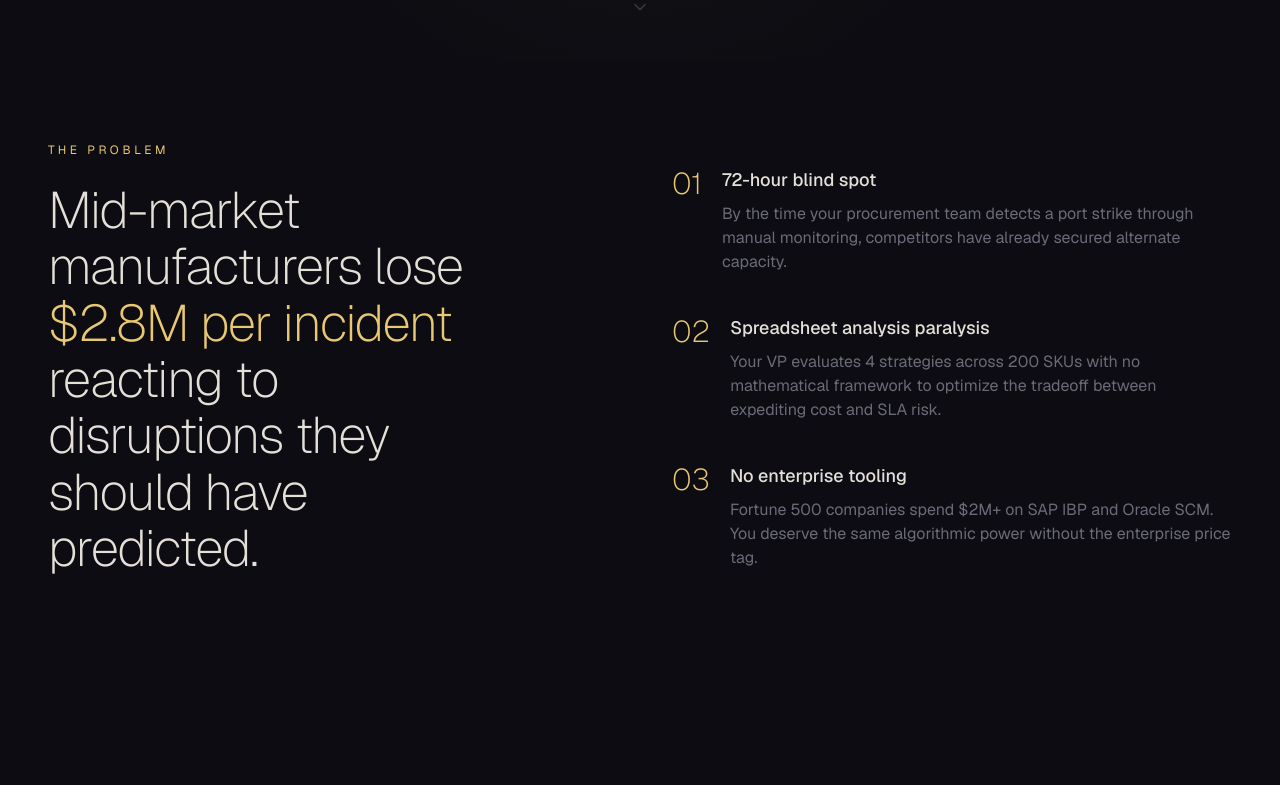
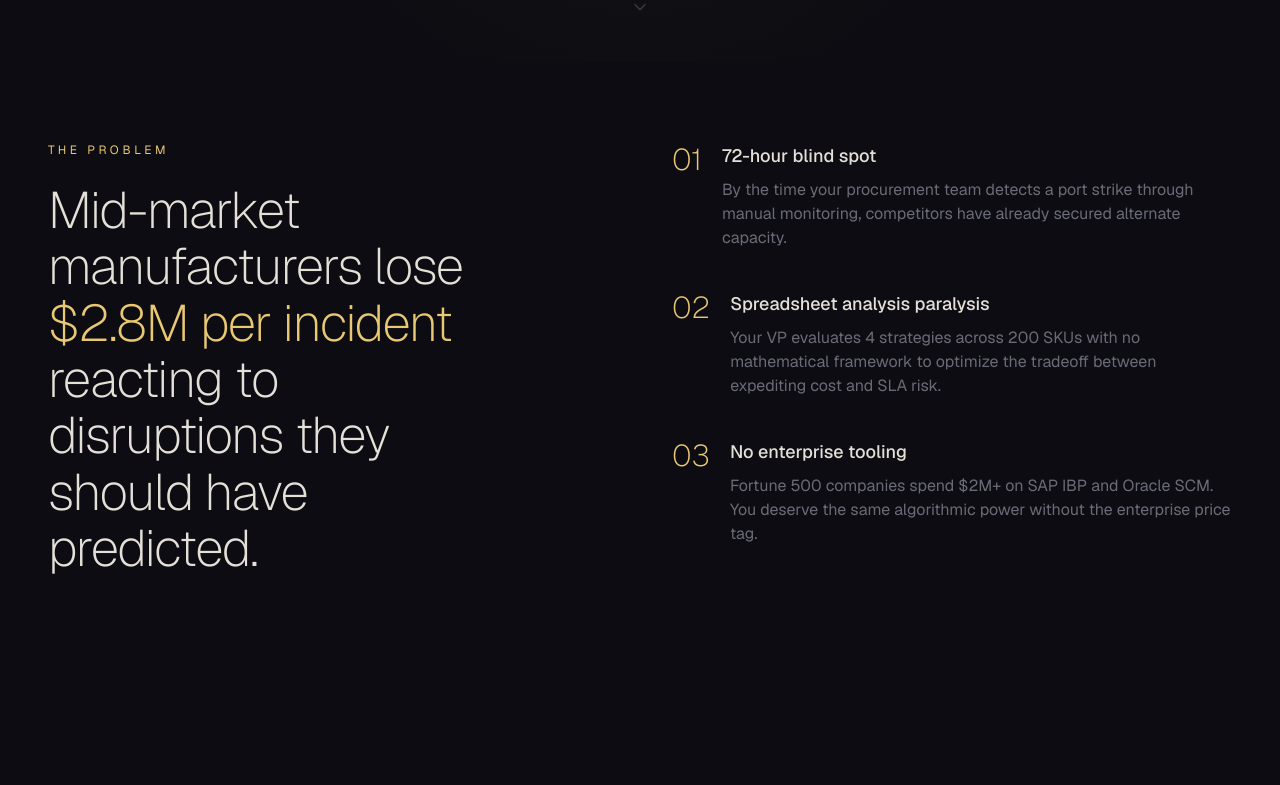
Before and after one commit to alangrewco/htf2026, a Next.js app in the folder frontend/: page / in a window 1280 px wide. Shown: the part 738-1523 px from the top of the page. Built offline with nearby package versions, Linux system fonts and the light colour scheme.

Commit message:
fix: remove useParallax from landing page to prevent turbopack crash

```diff
--- a/frontend/app/page.tsx
+++ b/frontend/app/page.tsx
@@ -4,7 +4,7 @@ import React, { useState, useEffect } from 'react';
 import Link from 'next/link';
 import { ArrowRight, ChevronDown } from 'lucide-react';
 import { SupplyChainGlobe } from '@/components/SupplyChainGlobe';
-import { useScrollReveal, useParallax } from '@/lib/useScrollAnimations';
+import { useScrollReveal } from '@/lib/useScrollAnimations';
 
 /* ——————————————————————————————————————————————
    DESIGN PHILOSOPHY
@@ -43,7 +43,6 @@ function RevealBlock({ children, className = '', delay = 0 }: { children: React.
 }
 
 export default function LandingPage() {
-    const { ref: parallaxRef, offset } = useParallax(0.4);
     const [mousePos, setMousePos] = useState({ x: 0, y: 0 });
 
     // Subtle mouse-follow effect for hero
@@ -149,7 +148,7 @@ export default function LandingPage() {
 
 
             {/* ———— THE PROBLEM — editorial asymmetric layout ———— */}
-            <div ref={parallaxRef as React.RefObject<HTMLDivElement>} className="max-w-[1400px] mx-auto px-6 lg:px-12 py-20 relative z-10">
+            <div className="max-w-[1400px] mx-auto px-6 lg:px-12 py-20 relative z-10">
                 <div className="grid grid-cols-1 lg:grid-cols-12 gap-16">
                     <RevealBlock className="lg:col-span-5">
                         <p className="text-xs tracking-[0.3em] uppercase mb-6 text-[#e8c872]">The Problem</p>
@@ -158,7 +157,7 @@ export default function LandingPage() {
                         </h2>
                     </RevealBlock>
 
-                    <div className="lg:col-span-6 lg:col-start-7 space-y-10" style={{ transform: `translateY(${offset}px)` }}>
+                    <div className="lg:col-span-6 lg:col-start-7 space-y-10">
                         <RevealBlock delay={0.1}>
                             <div className="flex items-start space-x-5">
                                 <span className="text-3xl font-extralight flex-shrink-0 text-[#e8c872]">01</span>
```
